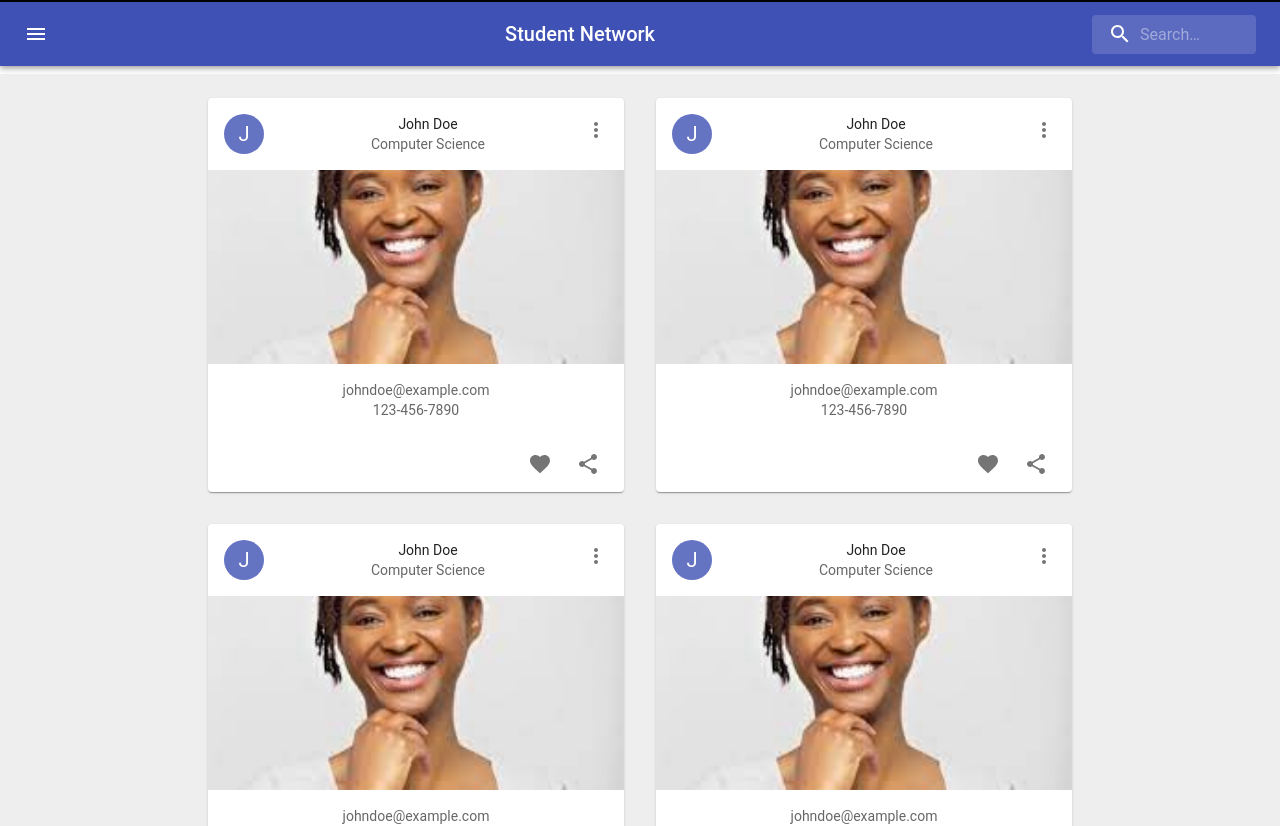
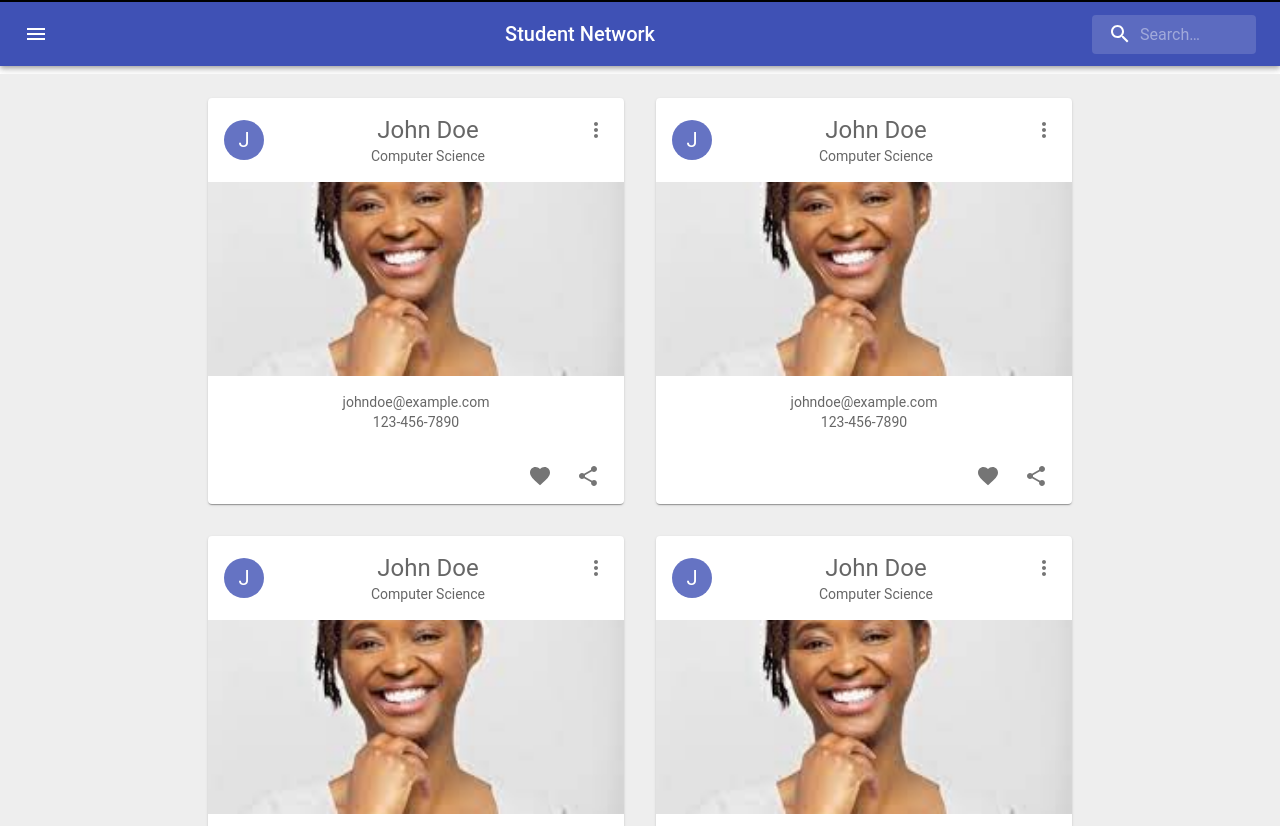
Before and after one commit to m-code-ing/student-directory-fe, a React (Create React App) app: page /students in a window 1280 px wide. Shown: the top 826 px of the page. Built offline with nearby package versions, Linux system fonts and the light colour scheme.

Commit message:
StudentProfileCard - updates

```diff
--- a/src/components/StudentProfiles/StudentProfileCard.tsx
+++ b/src/components/StudentProfiles/StudentProfileCard.tsx
@@ -34,7 +34,11 @@ const StudentProfileCard: React.FC<StudentProfileCardProps> = (props): JSX.Eleme
             <MoreVertIcon />
           </IconButton>
         }
-        title={name}
+        title={
+          <Typography variant="h5" color="text.secondary">
+            {name}
+          </Typography>
+        }
         subheader={major}
       />
       <CardMedia component="img" height="194" image={props.profilePictureUrl} alt="Paella dish" />
```
